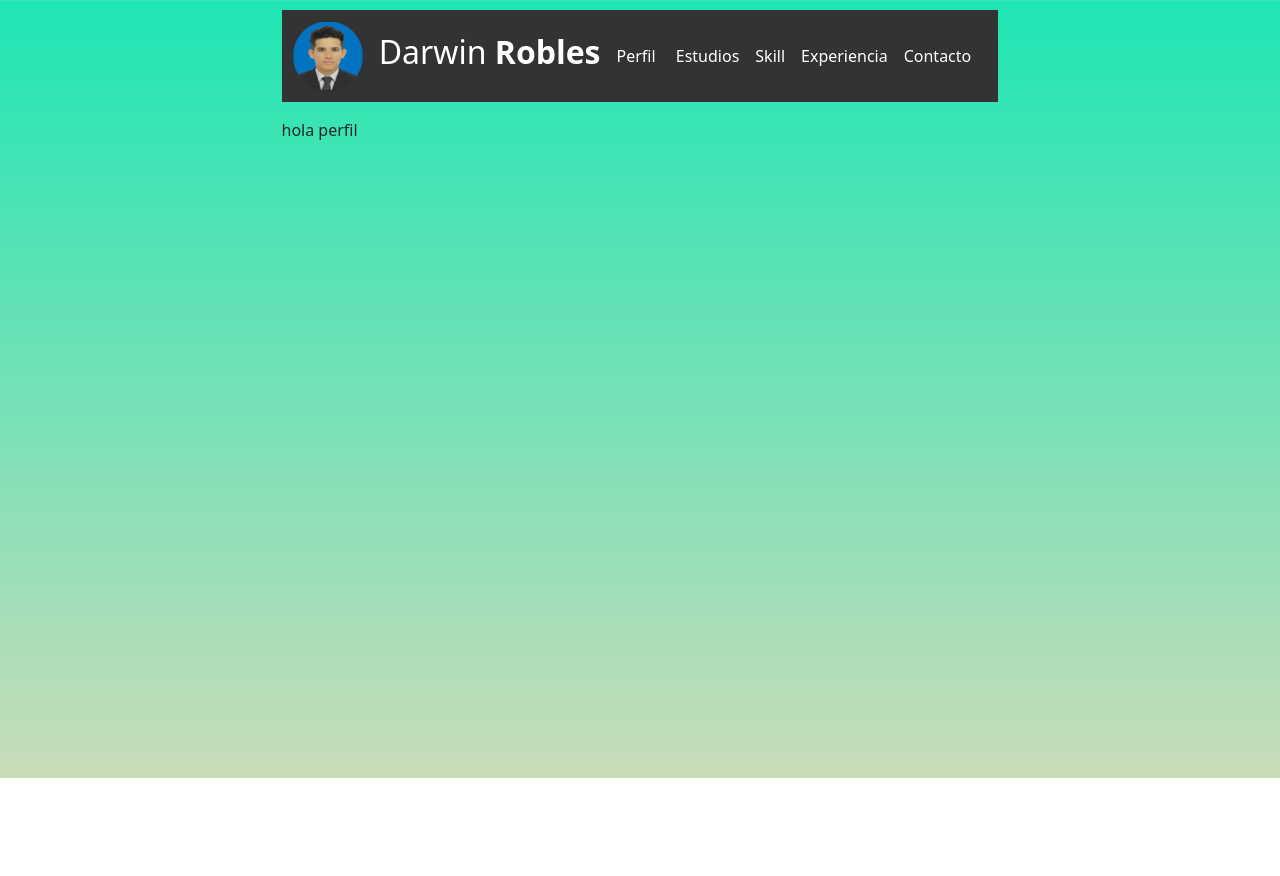
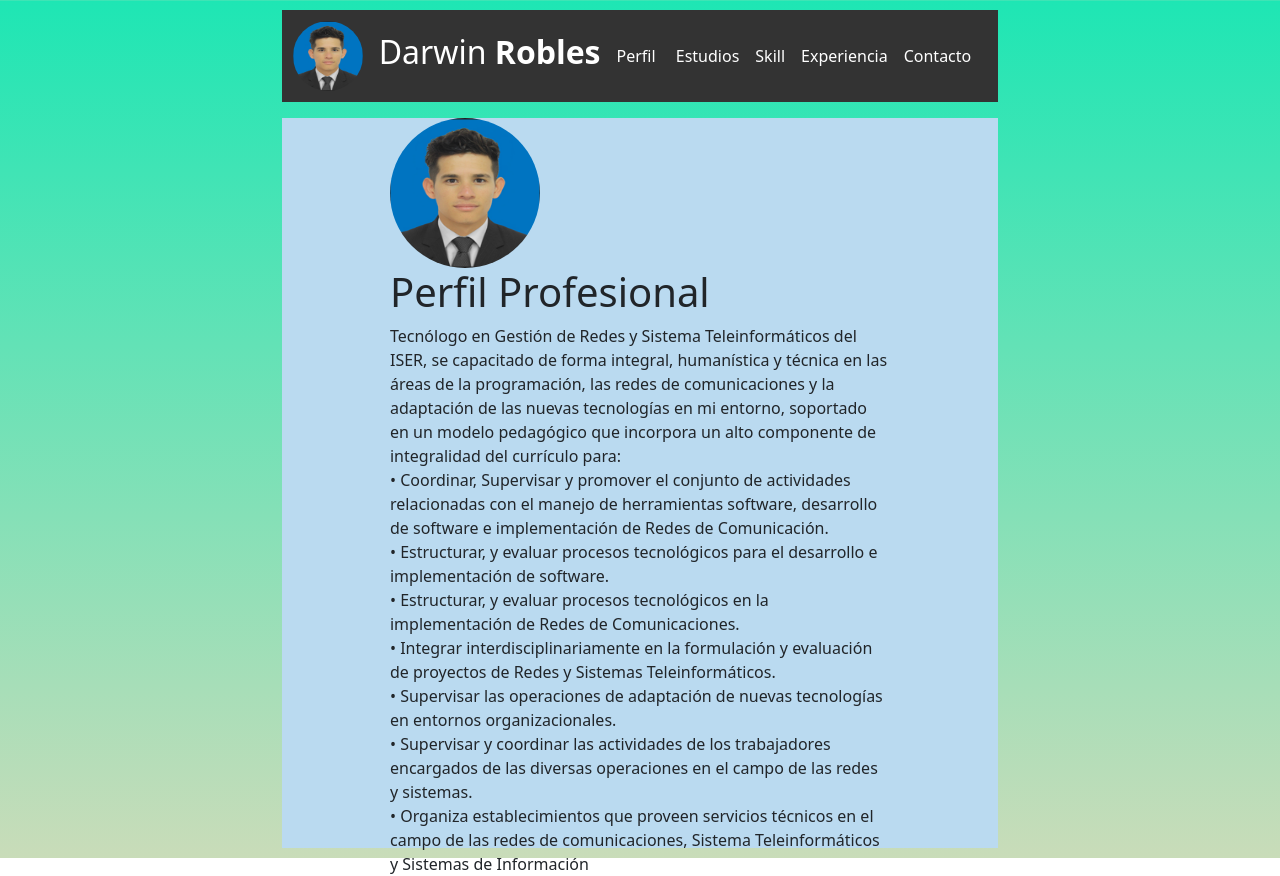
Before and after one commit to Darwin-E-R-G/TF-PM1-D-E-R-G, a React (Create React App) app in the folder proyecto/: page / in a window 1280 px wide. Before the commit the page ends 800 px from the top, so only its background shows below. Built offline with nearby package versions, Linux system fonts and the light colour scheme.

Commit message:
se agrego el apartado del perfil

```diff
--- a/proyecto/src/App.css
+++ b/proyecto/src/App.css
@@ -1,11 +1,11 @@
 .expe{
-  display: flex;
-  align-items: center;
+  background-color: #badaf0;
 }
 .q{
   display: flex;
   height: 650px;
   background-size: cover;
+
 }
 .s{
   margin-bottom: 1rem;
@@ -47,6 +47,12 @@
   vertical-align: middle;
   width: 70px;
   height: 70px;
+  border-radius: 50%;
+}
+.avatar2 {
+  vertical-align: middle;
+  width: 150px;
+  height: 150px;
   border-radius: 50%;
 }
 
--- /dev/null
+++ b/proyecto/src/componentes/componeteperfil/perf.jsx
@@ -0,0 +1,41 @@
+import React from "react";
+
+function Perf() {
+  return (
+    <>
+      <h1> Perfil Profesional</h1>
+      <p>
+        Tecnólogo en Gestión de Redes y Sistema Teleinformáticos del ISER, se
+        capacitado de forma integral, humanística y técnica en las áreas de la
+        programación, las redes de comunicaciones y la adaptación de las nuevas
+        tecnologías en mi entorno, soportado en un modelo pedagógico que
+        incorpora un alto componente de integralidad del currículo para:
+        <br />
+        • Coordinar, Supervisar y promover el conjunto de actividades relacionadas
+          con el manejo de herramientas software, desarrollo de software e
+          implementación de Redes de Comunicación.
+        <br />
+        • Estructurar, y evaluar procesos tecnológicos para el desarrollo e
+          implementación de software.
+        <br />
+        • Estructurar, y evaluar procesos tecnológicos en la implementación de
+          Redes de Comunicaciones.
+        <br />
+        • Integrar interdisciplinariamente en la formulación y evaluación de
+          proyectos de Redes y Sistemas Teleinformáticos.
+        <br />
+        • Supervisar las operaciones de adaptación de nuevas tecnologías en
+          entornos organizacionales.
+        <br />
+        • Supervisar y coordinar las actividades de los trabajadores encargados de
+          las diversas operaciones en el campo de las redes y sistemas.
+        <br />
+        • Organiza establecimientos que proveen servicios técnicos en el campo de
+          las redes de comunicaciones, Sistema Teleinformáticos y Sistemas de
+          Información
+      </p>
+    </>
+  );
+}
+
+export default Perf;
--- a/proyecto/src/componentes/perfil.jsx
+++ b/proyecto/src/componentes/perfil.jsx
@@ -1,11 +1,16 @@
-import React from 'react'
+import React from "react";
+import Perf from "./componeteperfil/perf";
+import logo from "./imagenes/logo.png";
 
 function Perfil() {
   return (
-    <div className="q">
-      hola perfil
+    <div className="q expe" style={{height:"730px"}}>
+      <div className="wrapper">
+        <img src={logo} alt="Avatar2" className="avatar2" />
+        <Perf></Perf>
+      </div>
     </div>
-  )
+  );
 }
 
-export default Perfil
+export default Perfil;
```
